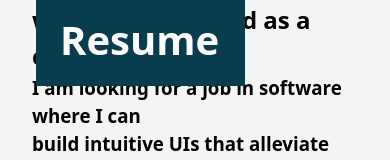
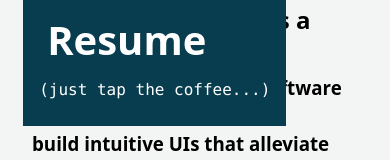
Before and after one commit to jonathanbutler7/portfolio, a React (Create React App) app: page / in a window 390 px wide. Both pictures are taken after a click on the icon 40 px from the left and 40 px from the top of the page. Shown: the part 206-366 px from the top of the page. Built offline with nearby package versions, Linux system fonts and the light colour scheme; the HTML template or start-up script is replaced by a standard one.

Commit message:
added hint for emojisplosion in mobile

```diff
--- a/src/components/Card.js
+++ b/src/components/Card.js
@@ -5,7 +5,7 @@ import Context from '../store/context';
 function Card({ project }) {
   const { isDarkMode } = useContext(Context);
   const { title, icon, technologies, code, live } = project;
-
+  console.log(code, live)
   return (
     <div className={isDarkMode ? styles.darkCard : styles.card}>
       <div className={styles.circle}>{icon}</div>
--- a/src/components/Hamburger.js
+++ b/src/components/Hamburger.js
@@ -10,6 +10,7 @@ function Hamburger() {
     <main className={isDarkMode ? styles.darkMain : styles.main}>
       <section className={styles.left}>
         <ProjectsContactResume />
+        <code>(just tap the coffee...)</code>
       </section>
     </main>
   );
--- a/src/components/Hamburger.module.scss
+++ b/src/components/Hamburger.module.scss
@@ -2,11 +2,15 @@
     padding: 1rem;
     position: absolute;
     top: 5rem;
-    left: 1rem;
+    left: .2rem;
     transition: var(--transition);
     transform: translate(20px);
     h1 {
         font-size: 40px;
+    }
+    code {
+        display: flex;
+        padding: .5rem 0;
     }
 }
 
--- a/src/store/links.js
+++ b/src/store/links.js
@@ -4,8 +4,8 @@ const email = 'mailto:jonathanbutler7@gmail.com';
 const resume = 'https://drive.google.com/file/d/1DM13RzNAb7OVdPjgMyFjPeMjNrINV_9C/view?usp=sharing';
 const notefulApp = 'https://noteful-deployment.herokuapp.com/';
 const notefulCode = 'https://github.com/jonathanbutler7/noteful';
-const quizApp = 'https://jonathanbutler7.github.io/quiz-app-final/';
-const quizCode = 'https://github.com/jonathanbutler7/quiz-app-final';
+const quizCode = 'https://jonathanbutler7.github.io/quiz-app-final/';
+const quizApp = 'https://github.com/jonathanbutler7/quiz-app-final';
 const spaceXApp = 'https://jonathanbutler7.github.io/space-x-api/';
 const spaceXCode = 'https://github.com/jonathanbutler7/space-x-api';
 
```
Also changed, not shown: src/components/Card.module.scss (line endings or trailing spaces), src/styles/main.css, 1 other file (tests, documents, lock files or other folders).
